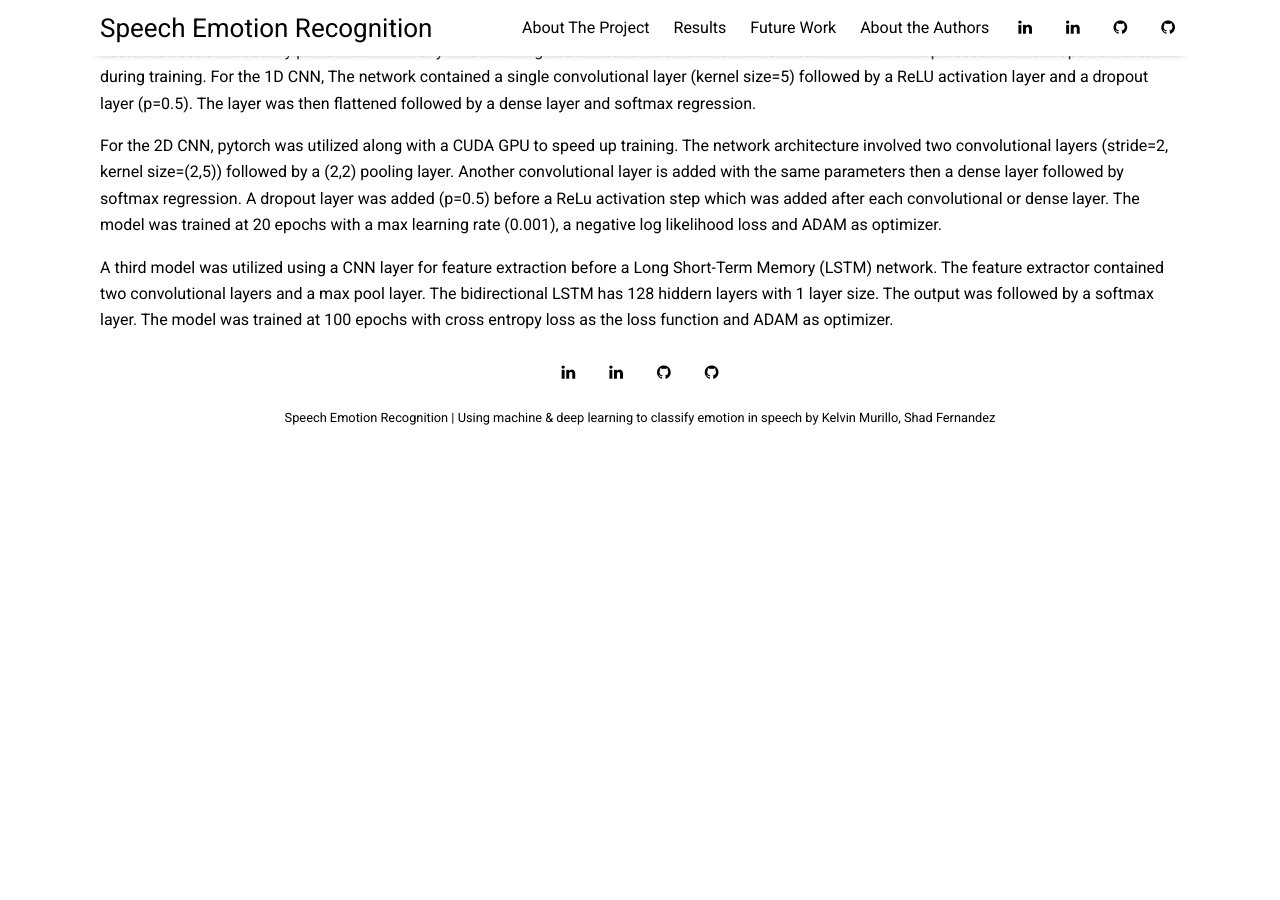
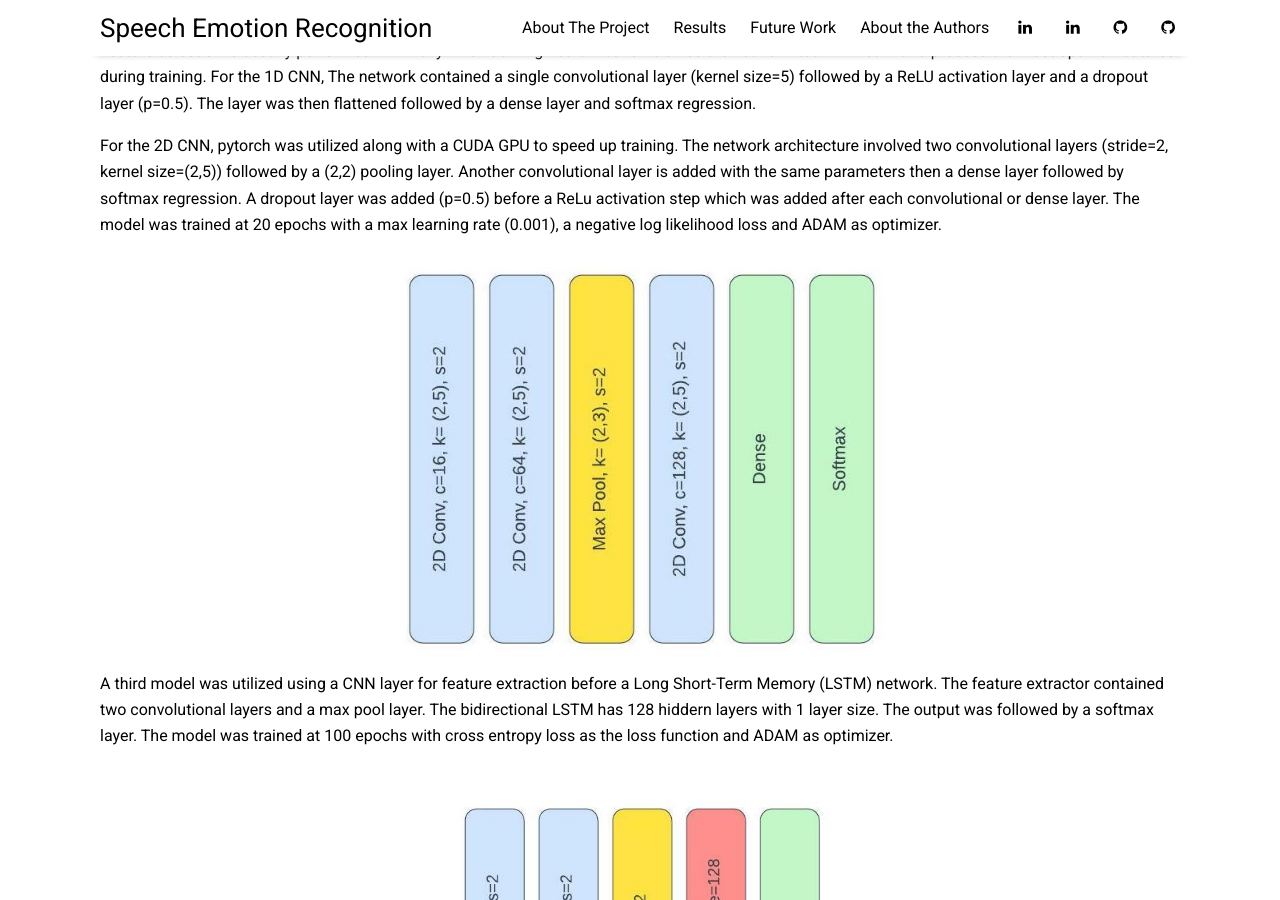
Before and after one commit to kelvinm10/SER_Website, a Jekyll site: the page built from _posts/2022-04-02-about-the-project.md, in a window 1280 px wide and 900 px high, scrolled down 1690 px. Built offline with Jekyll 4.4.1, drawn with Linux system fonts in a browser that asks for light colours; nearby versions of some CDN libraries; before the commit the page ends 2146 px from its top, so only the background shows below that.

Commit message:
Update 2022-04-02-about-the-project.md
added photos of network

```diff
--- a/_posts/2022-04-02-about-the-project.md
+++ b/_posts/2022-04-02-about-the-project.md
@@ -69,5 +69,10 @@ is added with the same parameters then a dense layer followed by softmax regress
 before a ReLu activation step which was added after each convolutional or dense layer. The model was trained at 20 epochs
 with a max learning rate (0.001), a negative log likelihood loss and ADAM as optimizer.
 
+
+<img src="{{ site.github.url }}/assets/img/CNN.jpeg" alt="CNN" style="width:512px;height:400px;">
+
 A third model was utilized using a CNN layer for feature extraction before a Long Short-Term Memory (LSTM) network. The feature extractor contained two convolutional layers and a max pool layer. The bidirectional LSTM has 128 hiddern layers with 1 layer size. The output was followed by a softmax
 layer. The model was trained at 100 epochs with cross entropy loss as the loss function and ADAM as optimizer.
+
+<img src="{{ site.github.url }}/assets/img/LSTM.jpeg" alt="LSTM" style="width:400px;height:400px;">
```
